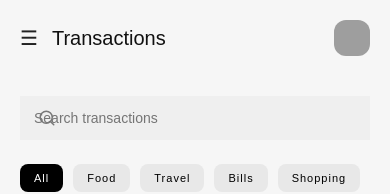
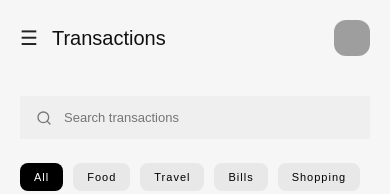
Before and after one commit to abhi13mishra/Expense-tracker-assignment, a React (Vite) app: page /transactions in a window 390 px wide. Shown: the top 194 px of the page. Built offline with nearby package versions, Linux system fonts and the light colour scheme; grey boxes are pictures that could not be loaded.

Commit message:
Improved responsive UI

```diff
--- a/src/pages/Transactions/Transactions.module.css
+++ b/src/pages/Transactions/Transactions.module.css
@@ -1,20 +1,14 @@
 .container {
     min-height: 100vh;
-
     background-color: #f6f6f6;
-
     padding: 40px 80px;
-
     padding-bottom: 120px;
 }
 
 .profile {
     width: 42px;
-
     height: 42px;
-
     border-radius: 12px;
-
     object-fit: cover;
 }
 
@@ -47,13 +41,9 @@
 
 .filters {
     margin-top: 24px;
-
     display: flex;
-
     gap: 12px;
-
     overflow-x: auto;
-
     scrollbar-width: none;
 }
 
@@ -64,27 +54,21 @@
 .filters button {
     border: none;
     border-radius: 8px;
-
     padding: 10px 18px;
-
     background-color: #e8e8e8;
-
     font-size: 12px;
-
     letter-spacing: 1px;
-
     cursor: pointer;
-
     white-space: nowrap;
 }
 
 .active {
     background-color: black !important;
-
     color: white;
 }
 
 /* emptyState */
+
 .emptyState {
     margin-top: 30px;
     background-color: white;
@@ -103,9 +87,7 @@
 
 .section h2 {
     font-size: 16px;
-
     font-weight: 500;
-
     color: #444;
 }
 
@@ -113,19 +95,15 @@
 
 .list {
     margin-top: 18px;
-
     display: flex;
-
     flex-direction: column;
-
     gap: 2px;
 }
-
-
 
 /* tablet */
 
 @media (max-width: 1024px) {
+
     .container {
         padding: 32px 40px;
     }
@@ -138,19 +116,24 @@
 /* mobile */
 
 @media (max-width: 768px) {
+
     .container {
         padding: 20px;
-
         padding-bottom: 100px;
     }
 
+    .searchIcon {
+        left: 16px;
+        font-size: 16px;
+    }
+
     .searchBar input {
-        padding: 14px;
+        padding: 14px 14px 14px 44px;
+        font-size: 13px;
     }
 
     .filters button {
         font-size: 11px;
-
         padding: 8px 14px;
     }
 }
```
